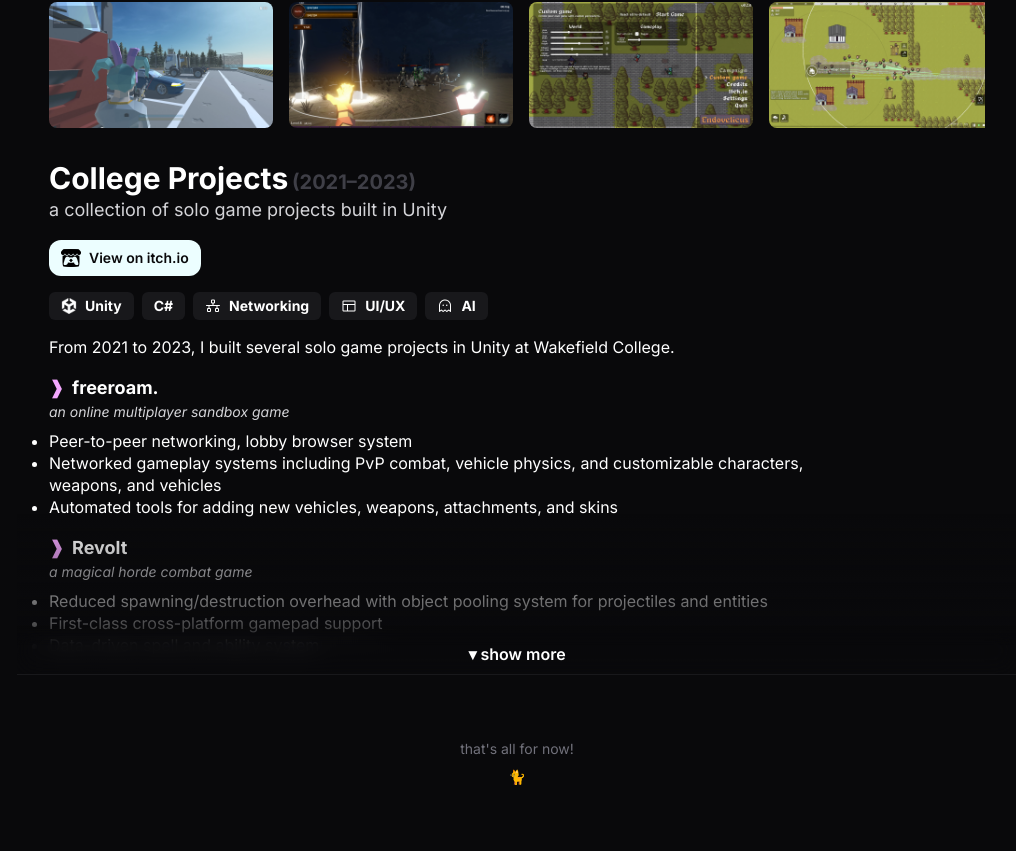
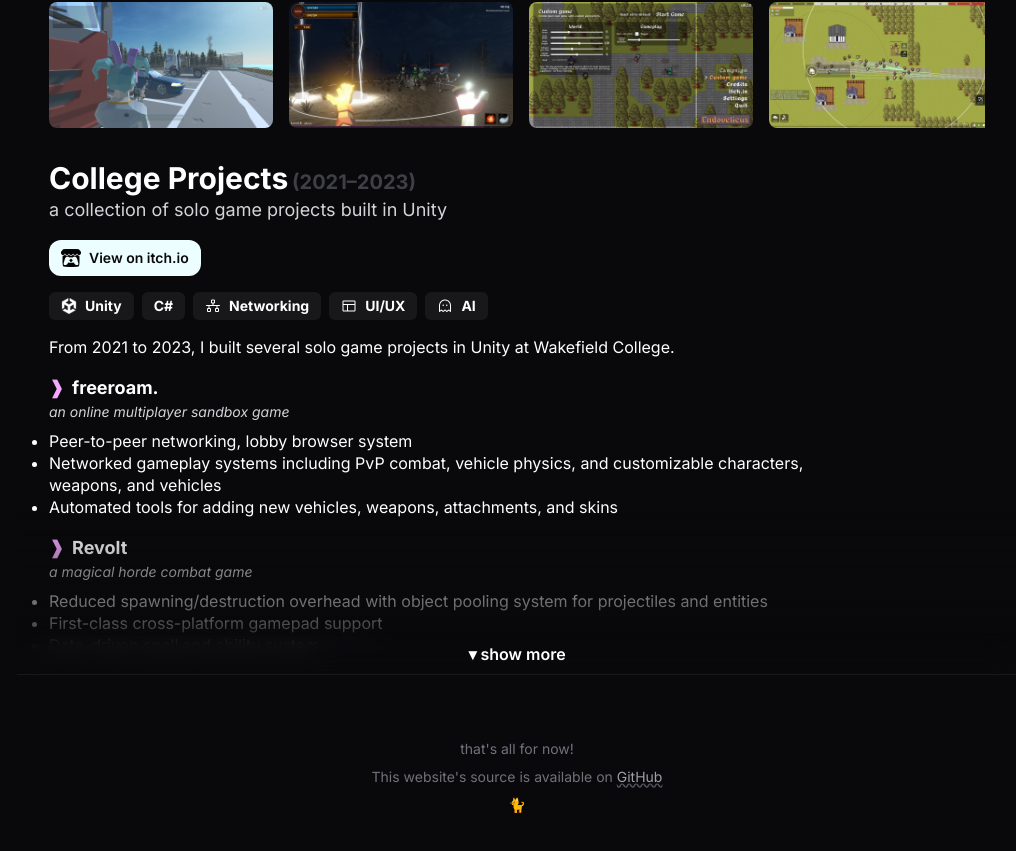
Before and after one commit to jowsey/tom.cafe, a SvelteKit app: page / in a window 1280 px wide. Shown: the part 2234-3085 px from the top of the page, without its empty margins (263-1279 px from the left). Built offline with nearby package versions, Linux system fonts and the light colour scheme.

Commit message:
Add GitHub link to footer

```diff
--- a/src/routes/+layout.svelte
+++ b/src/routes/+layout.svelte
@@ -41,6 +41,17 @@
 
 		<div class="flex w-full flex-col items-center justify-center gap-y-2 pt-16 pb-64 text-sm text-pretty text-zinc-500">
 			<p>that's all for now!</p>
+
+			<p>
+				This website's source is available on <a
+					href="https://github.com/jowsey/tom.cafe/"
+					target="_blank"
+					class="text-zinc-400 underline decoration-zinc-600 decoration-wavy hover:italic hover:decoration-fuchsia-300"
+				>
+					GitHub
+				</a>
+			</p>
+
 			<p>🐈</p>
 		</div>
 	</div>
```
